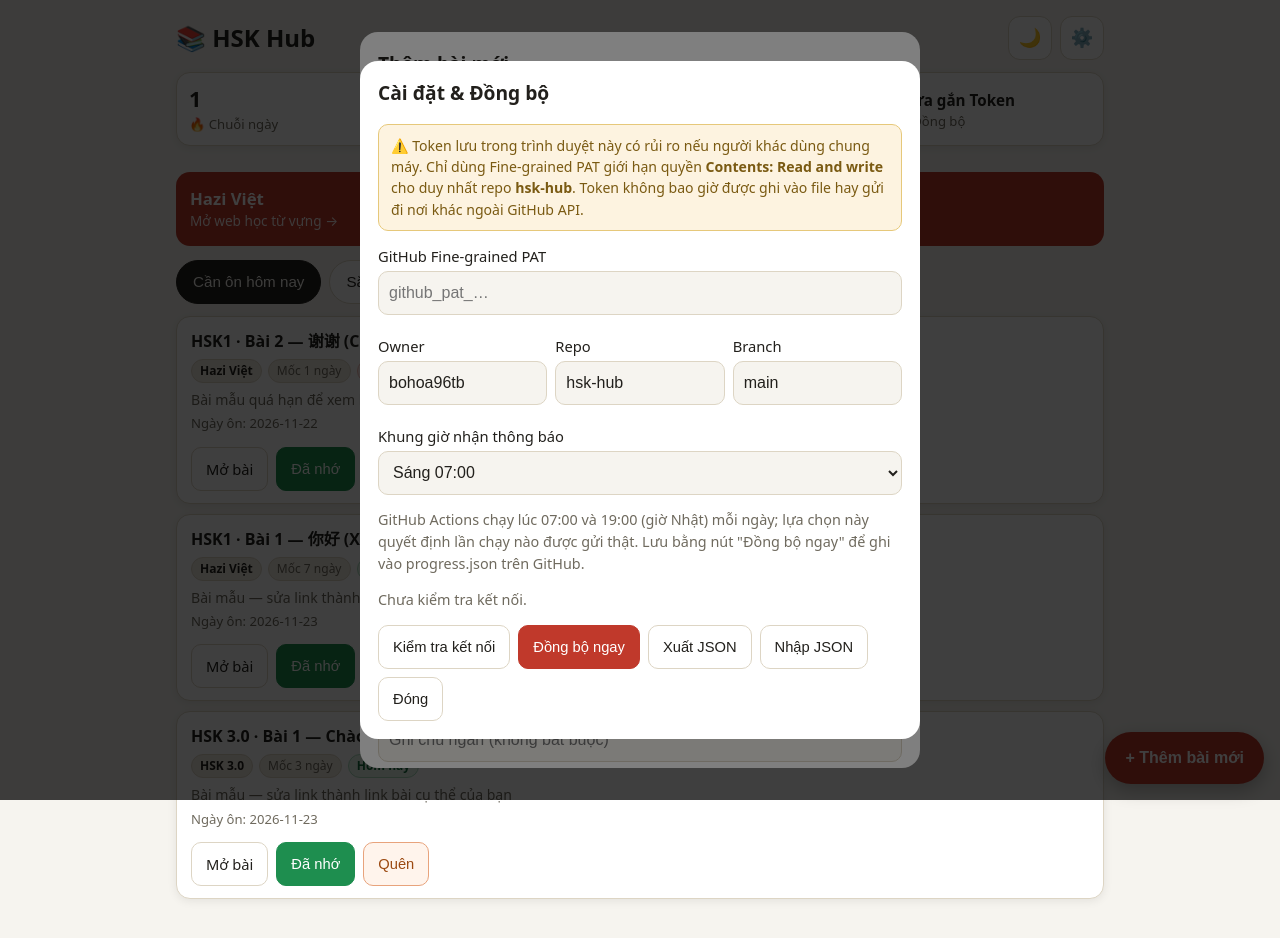
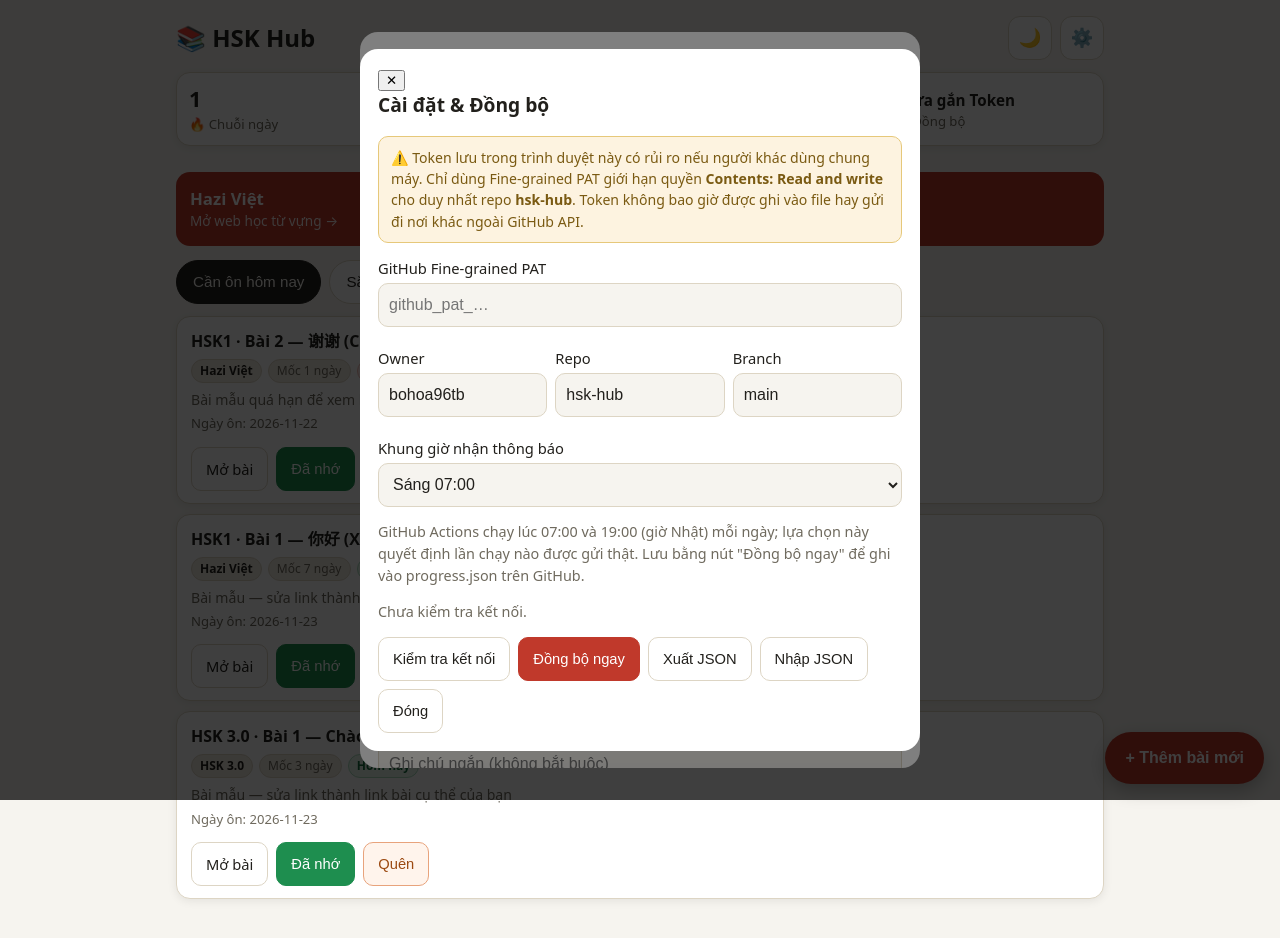
Before and after one commit to bohoa96tb/hsk-hub, a plain HTML site: page index.html in a window 1280 px wide. Drawn offline with Linux system fonts and the light colour scheme.

Commit message:
fix: modal close button and hidden state CSS override

```diff
--- a/index.html
+++ b/index.html
@@ -55,6 +55,7 @@
 <!-- Modal thêm / sửa bài -->
 <div id="lessonModal" class="modal-backdrop" hidden>
   <div class="modal" role="dialog" aria-modal="true" aria-labelledby="lessonModalTitle">
+    <button type="button" class="modal-x" data-close aria-label="Đóng">✕</button>
     <h2 id="lessonModalTitle">Thêm bài mới</h2>
     <form id="lessonForm">
       <input type="hidden" id="fId">
@@ -104,6 +105,7 @@
 <!-- Modal cài đặt & đồng bộ -->
 <div id="settingsModal" class="modal-backdrop" hidden>
   <div class="modal" role="dialog" aria-modal="true" aria-labelledby="settingsTitle">
+    <button type="button" class="modal-x" data-close aria-label="Đóng">✕</button>
     <h2 id="settingsTitle">Cài đặt &amp; Đồng bộ</h2>
     <p class="warn">⚠️ Token lưu trong trình duyệt này có rủi ro nếu người khác dùng chung máy. Chỉ dùng Fine-grained PAT giới hạn quyền <strong>Contents: Read and write</strong> cho duy nhất repo <strong>hsk-hub</strong>. Token không bao giờ được ghi vào file hay gửi đi nơi khác ngoài GitHub API.</p>
     <label>GitHub Fine-grained PAT
```
